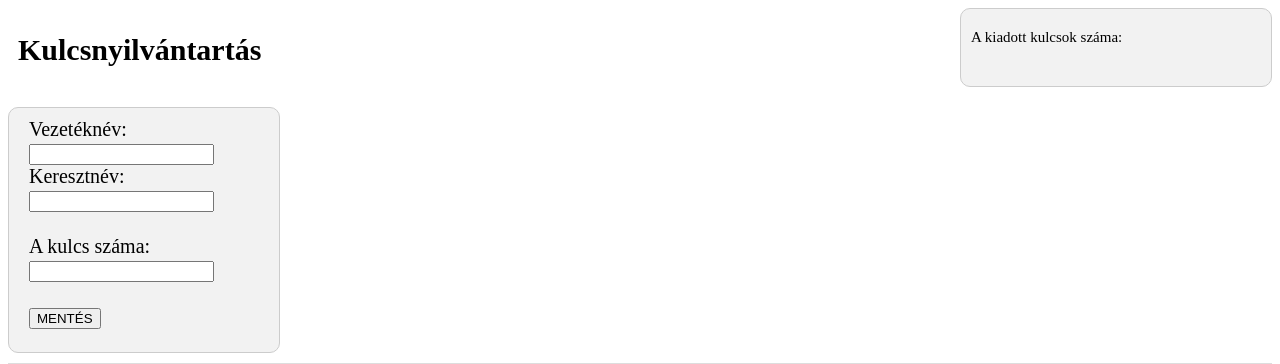
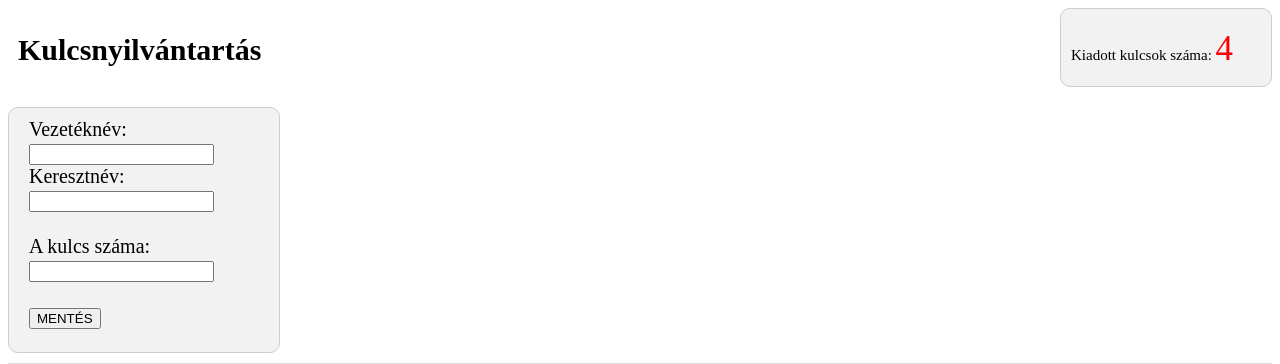
Before and after one commit to kobanya/KULCS_Django, a Django app: page / in a window 1280 px wide. Shown: the top 364 px of the page. Run offline with Django 4.2, Linux system fonts and the light colour scheme; data comes from the database, SQL or seed files in the repository; both versions use the stored data as it was after the commit.

Commit message:
A kiadott kulcsok számának megjelenítése

```diff
--- a/_core/views.py
+++ b/_core/views.py
@@ -5,7 +5,12 @@ from Kezdolap.models import Nyilvantartas
 
 def kezdolap(request):
     nyilvantartas = Nyilvantartas.objects.all().order_by('visszaadva', '-datum')  # rendezés a vissza nem adaottak alapján
-    return render(request, 'index.html', {"nyilvantartas": nyilvantartas})
+    kiadott_kulcsok_szama = nyilvantartas.filter(visszaadva__isnull=True).count()
+
+    return render(request, 'index.html', {
+            "nyilvantartas": nyilvantartas,
+            "kiadott_kulcsok_szama": kiadott_kulcsok_szama,
+        })
 
 def mentes(request):
     if request.method == "POST":
--- a/templates/index.html
+++ b/templates/index.html
@@ -51,7 +51,7 @@
             background-color: #f2f2f2;
             border: 1px solid #ccc;
             border-radius: 10px;
-            width: 300px;
+            width: 200px;
             font-size: 15px;
             text-align: left;
             padding-left: 10px;
@@ -70,6 +70,13 @@
             padding-left: 20px;
             padding-top: 10px;
         }
+
+        .kiadott-kulcsok-szama {
+           font-size: 35px;
+           color: red;
+           text-align: left;
+           white-space: normal; /* Alapértelmezett szóközök megjelenítése */
+        }
     </style>
 </head>
 <body>
@@ -80,7 +87,7 @@
         </div>
 
         <div class="kiadott-kulcsok-szama-div">
-            <p>A kiadott kulcsok száma:</p>
+            <p>Kiadott kulcsok száma:   <span class="kiadott-kulcsok-szama">  {{ kiadott_kulcsok_szama }}</span></p>
         </div>
     </div>
 
```
Also changed, not shown: db.sqlite3.
